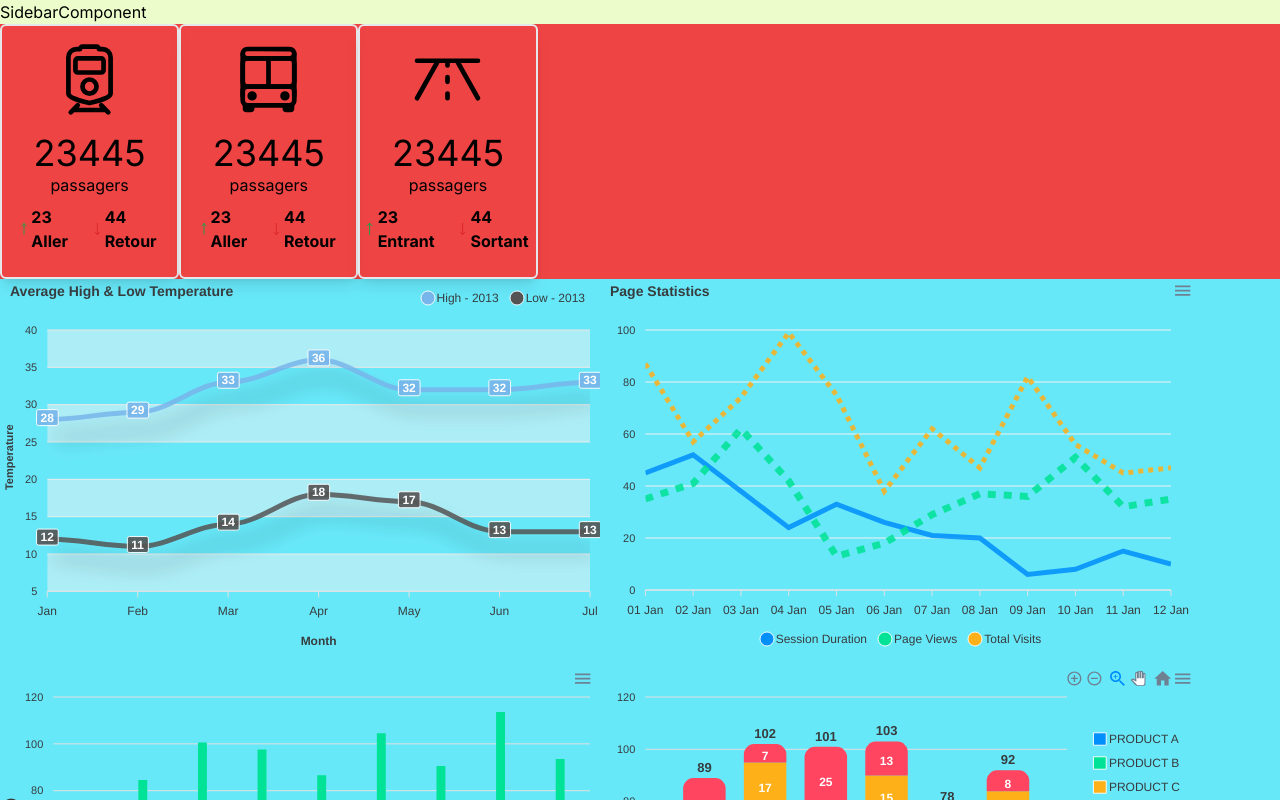
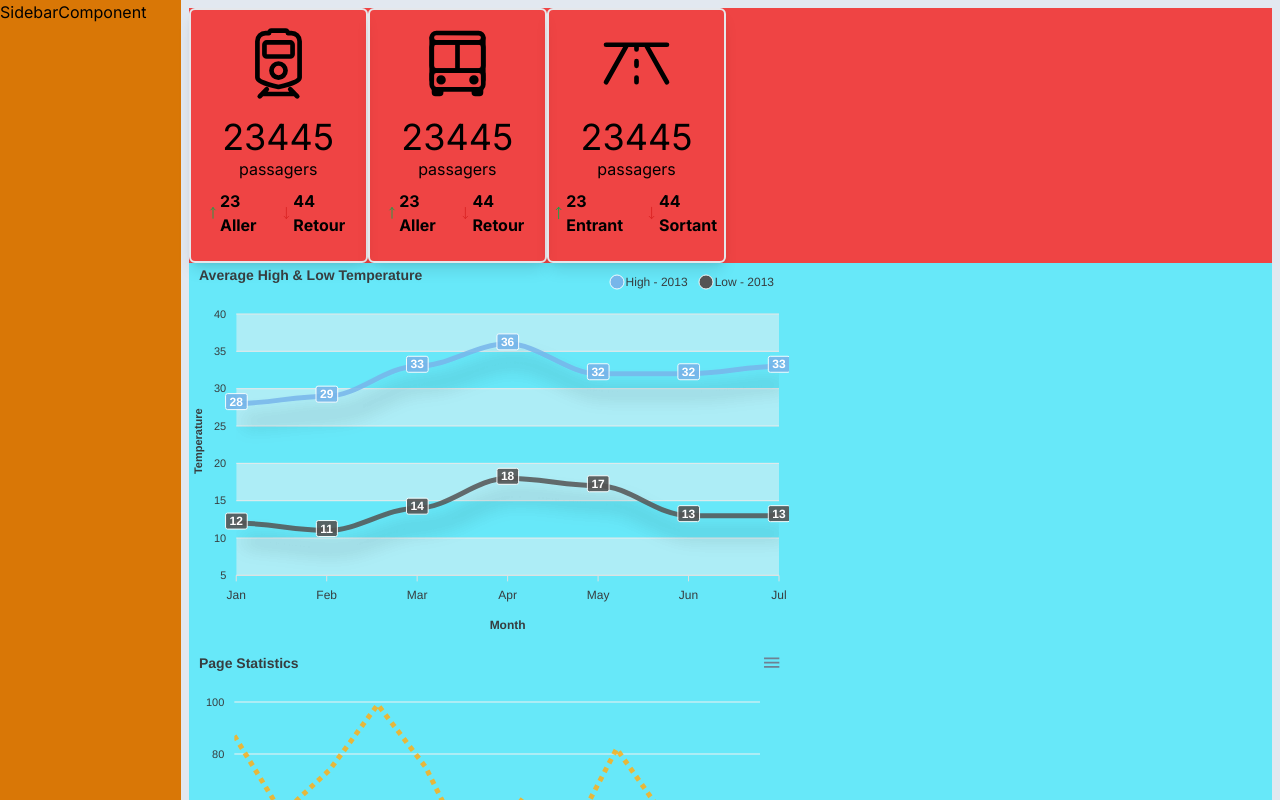
Before and after one commit to alphacpc/TRAFIC-SN-DK, a Next.js app in the folder ui/: page / in a window 1280 px wide. Shown: the top 800 px of the page. Built offline with nearby package versions, Linux system fonts and the light colour scheme.

Commit message:
updated design for home page

```diff
--- a/ui/src/app/page.tsx
+++ b/ui/src/app/page.tsx
@@ -12,14 +12,14 @@ import PanelStatCompoment from '@/components/PanelStatCompoment';
 
 export default function Home() {
   return (
-    <main className="fle min-h-screen flex-col items-center justify-between bg-lime-100">
+    <main className="flex flex-row min-h-screen bg-lime-100">
 
-      <aside className="">
+      <aside className="flex w-[25rem] bg-amber-600">
         SidebarComponent
       </aside>
 
-      <section>
-        <div className="flex bg-red-500">
+      <section className="p-2 bg-slate-200">
+        <div className="flex flex- bg-red-500">
           <PanelStatCompoment IconTitle={<IoTrainOutline size={75}/>} title="passagers"
             count_glo={23445} count_in={23} label_in="Aller"
             count_out={44} label_out="Retour"
```
